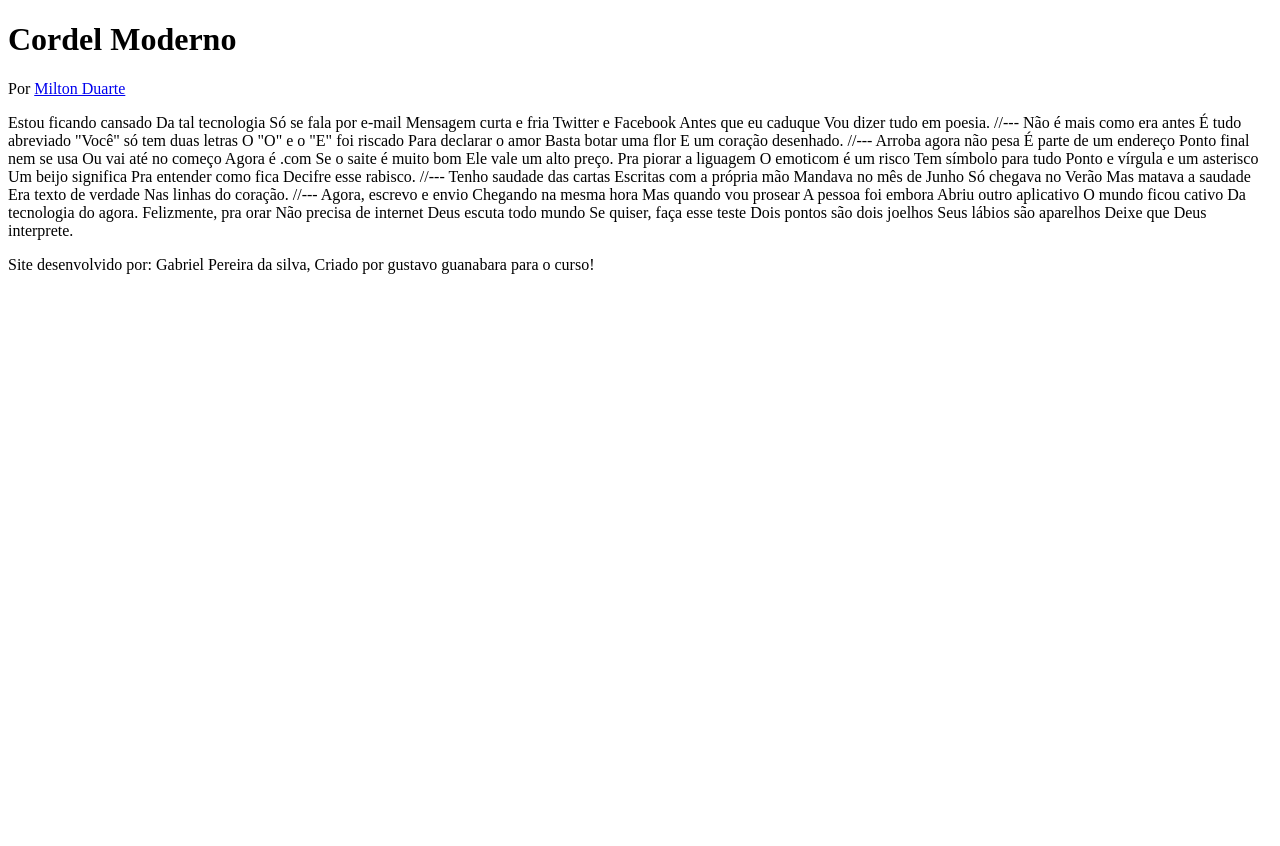
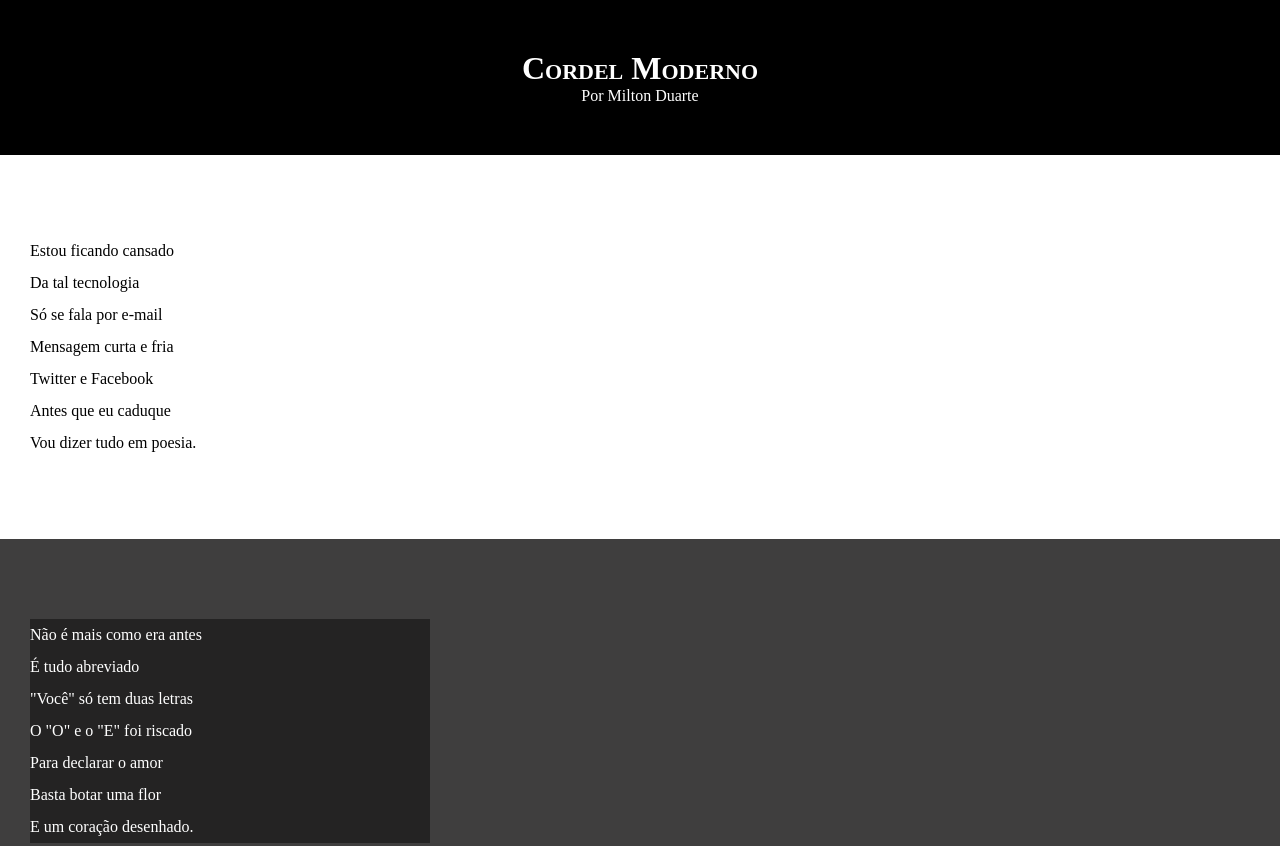
Before and after one commit to gabrielpereira2025/html-css, a plain HTML site: page exercicios/ex0023 desafio 12/index.html in a window 1280 px wide. Shown: the top 846 px of the page. Before the commit the page ends 800 px from the top, so only its background shows below. Drawn offline with Linux system fonts and the light colour scheme.

Commit message:
Atualizei estilo dos textos e blocos

```diff
--- /dev/null
+++ b/exercicios/ex0023 desafio 12/estilo/style.css
@@ -0,0 +1,60 @@
+@charset "utf-8";
+
+*{
+    margin: 0px;
+    padding: 0px;
+}
+
+html,body{
+    background-color: darkgray;
+    min-height: 100vh;
+}
+header{
+    background-color: black;
+    color: white;
+    text-align: center;
+}
+header>h1{
+    padding-top: 50px;
+    font-variant: small-caps;
+}
+header>p{
+    padding-bottom: 50px;
+}
+
+header a{
+    color: white;
+    text-decoration: none;
+}
+
+footer{
+    background-color: black;
+    text-align: center;
+    color: white;
+    padding: 10px;
+}
+
+section.imagem{
+ background-color: rgb(63, 62, 62);
+ color: rgb(255, 255, 255);
+
+}
+
+
+section.normal{
+    background-color: rgb(255, 255, 255);
+    color: rgb(0, 0, 0);
+}
+
+section{
+    padding-top: 10vh;
+    padding-bottom: 10vh;
+    line-height: 2em;
+    padding-left: 30px;
+
+}
+
+section.imagem > p {
+   width: 400px;
+    background-color: rgba(0, 0, 0, 0.432);
+}
--- a/exercicios/ex0023 desafio 12/index.html
+++ b/exercicios/ex0023 desafio 12/index.html
@@ -4,6 +4,7 @@
     <meta charset="UTF-8">
     <meta name="viewport" content="width=device-width, initial-scale=1.0">
     <title>Cordel Moderno</title>
+    <link rel="stylesheet" href="estilo/style.css">
 </head>
 <body>
         <header>
@@ -12,69 +13,87 @@
 
         </header>
 
-    Estou ficando cansado
-    Da tal tecnologia
-    Só se fala por e-mail
-    Mensagem curta e fria
-    Twitter e Facebook
-    Antes que eu caduque
-    Vou dizer tudo em poesia.
+    <section class="normal">
+        <p>
+            Estou ficando cansado <br>
+            Da tal tecnologia <br>
+            Só se fala por e-mail <br>
+            Mensagem curta e fria <br>
+            Twitter e Facebook <br>
+            Antes que eu caduque <br>
+            Vou dizer tudo em poesia.
+        </p>
+    </section>
 
-    //---
 
-    Não é mais como era antes
-    É tudo abreviado
-    "Você" só tem duas letras
-    O "O" e o "E" foi riscado
-    Para declarar o amor
-    Basta botar uma flor
-    E um coração desenhado.
 
-    //---
+    <section class="imagem">
+        <p>
+            Não é mais como era antes <br>
+            É tudo abreviado <br>
+            "Você" só tem duas letras <br>
+            O "O" e o "E" foi riscado <br>
+            Para declarar o amor <br>
+            Basta botar uma flor <br>
+            E um coração desenhado.
+        </p>
+    </section>
 
-    Arroba agora não pesa
-    É parte de um endereço
-    Ponto final nem se usa
-    Ou vai até no começo
-    Agora é .com
-    Se o saite é muito bom
-    Ele vale um alto preço.
 
-    Pra piorar a liguagem
-    O emoticom é um risco
-    Tem símbolo para tudo
-    Ponto e vírgula e um asterisco
-    Um beijo significa
-    Pra entender como fica
-    Decifre esse rabisco.
 
-    //---
+    <section class="normal">
+        <p>
+            Arroba agora não pesa <br>
+            É parte de um endereço <br>
+            Ponto final nem se usa <br>
+            Ou vai até no começo <br>
+            Agora é .com <br>
+            Se o saite é muito bom <br>
+            Ele vale um alto preço. <br>
+            Pra piorar a liguagem <br>
+            O emoticom é um risco <br>
+            Tem símbolo para tudo <br>
+            Ponto e vírgula e um asterisco <br>
+            Um beijo significa <br>
+            Pra entender como fica <br>
+            Decifre esse rabisco.
+        </p>
+    </section>
 
-    Tenho saudade das cartas
-    Escritas com a própria mão
-    Mandava no mês de Junho
-    Só chegava no Verão
-    Mas matava a saudade
-    Era texto de verdade
-    Nas linhas do coração.
 
-    //---
 
-    Agora, escrevo e envio
-    Chegando na mesma hora
-    Mas quando vou prosear
-    A pessoa foi embora
-    Abriu outro aplicativo
-    O mundo ficou cativo
-    Da tecnologia do agora.
+    <section class="imagem">
+        <p>
+            Tenho saudade das cartas <br>
+            Escritas com a própria mão <br>
+            Mandava no mês de Junho <br>
+            Só chegava no Verão <br>
+            Mas matava a saudade <br>
+            Era texto de verdade <br>
+            Nas linhas do coração.
+        </p>
+    </section>
 
-    Felizmente, pra orar
-    Não precisa de internet
-    Deus escuta todo mundo
-    Se quiser, faça esse teste
-    Dois pontos são dois joelhos
-    Seus lábios são aparelhos
-    Deixe que Deus interprete.
+
+
+    <section class="normal">
+        <p>
+            Agora, escrevo e envio <br>
+            Chegando na mesma hora <br>
+            Mas quando vou prosear <br>
+            A pessoa foi embora <br>
+            Abriu outro aplicativo <br>
+            O mundo ficou cativo <br>
+            Da tecnologia do agora. <br>
+            Felizmente, pra orar <br>
+            Não precisa de internet <br>
+            Deus escuta todo mundo <br>
+            Se quiser, faça esse teste <br>
+            Dois pontos são dois joelhos <br>
+            Seus lábios são aparelhos <br>
+            Deixe que Deus interprete.
+        </p>
+    </section>
 
     <footer>
         <P>Site desenvolvido por: Gabriel Pereira da silva, Criado por gustavo guanabara para o curso!</P>
```
